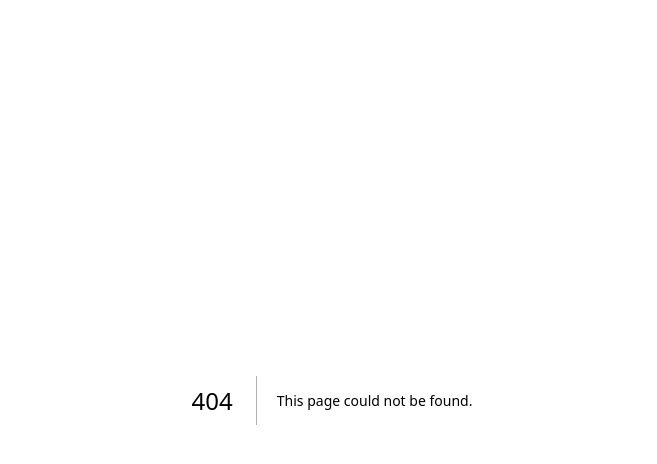
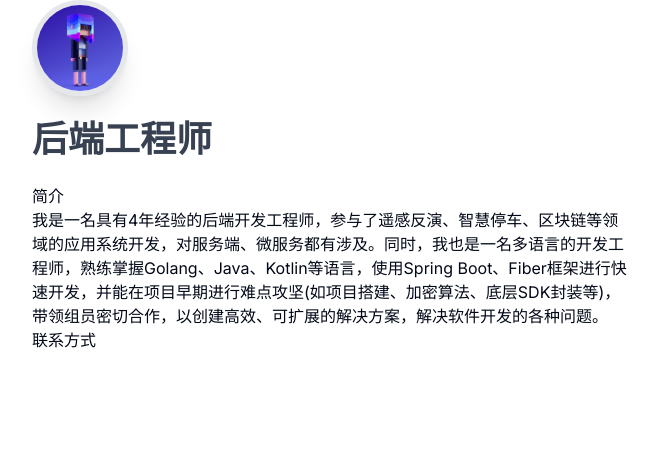
Before and after one commit to wylu1037/awesome-portfolio, a Next.js app: page /resume in a window 1280 px wide. Before the commit this address had no page. Shown: the top 464 px of the page, without its empty margins (308-965 px from the left). Built offline with nearby package versions, Linux system fonts and the light colour scheme.

Commit message:
feat: add resume

```diff
--- /dev/null
+++ b/app/resume/page.tsx
@@ -0,0 +1,26 @@
+import Image from "next/image";
+
+export default function Resume() {
+  return (
+    <div className="flex mx-auto items-center h-screen flex-col w-[600px] gap-6">
+      <Image
+        src="/meebits.png"
+        alt=""
+        width="192"
+        height="192"
+        className="h-24 w-24 rounded-full object-cover border-[0.35rem] border-gray-200 shadow-xl self-start"
+      />
+      <h1 className="font-mono font-semibold text-4xl text-gray-700 self-start">
+        后端工程师
+      </h1>
+      <div>
+        简介
+        <p>
+          我是一名具有4年经验的后端开发工程师，参与了遥感反演、智慧停车、区块链等领域的应用系统开发，对服务端、微服务都有涉及。同时，我也是一名多语言的开发工程师，熟练掌握Golang、Java、Kotlin等语言，使用Spring
+          Boot、Fiber框架进行快速开发，并能在项目早期进行难点攻坚(如项目搭建、加密算法、底层SDK封装等)，带领组员密切合作，以创建高效、可扩展的解决方案，解决软件开发的各种问题。
+        </p>
+        <p>联系方式</p>
+      </div>
+    </div>
+  );
+}
```
Also changed, not shown: public/meebits.png (added).
